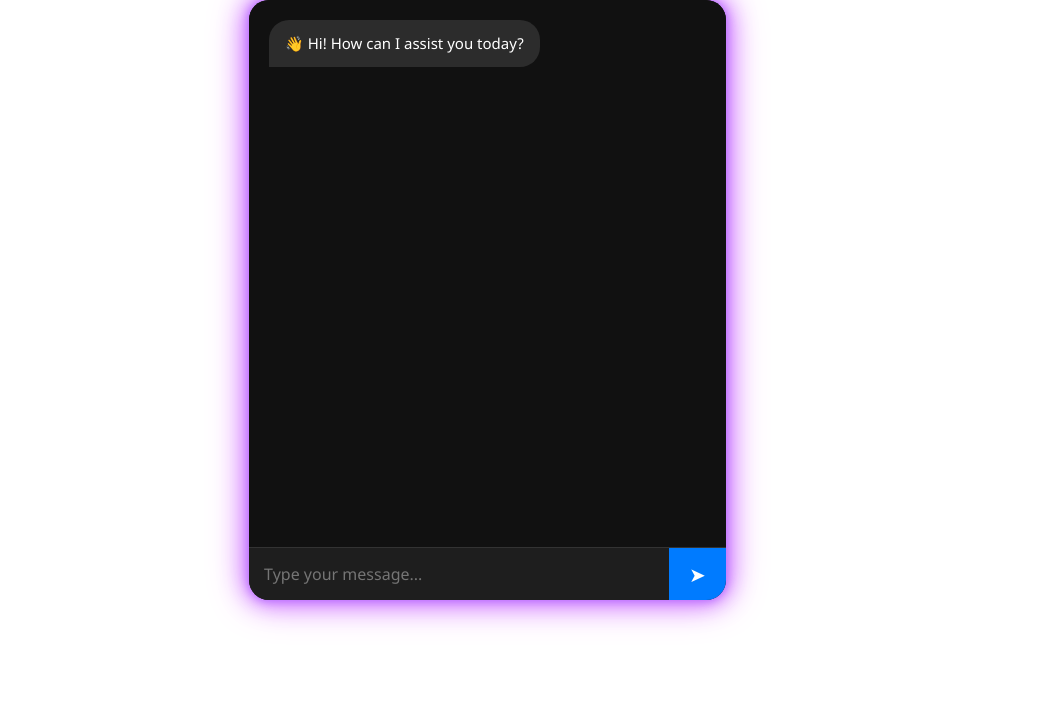
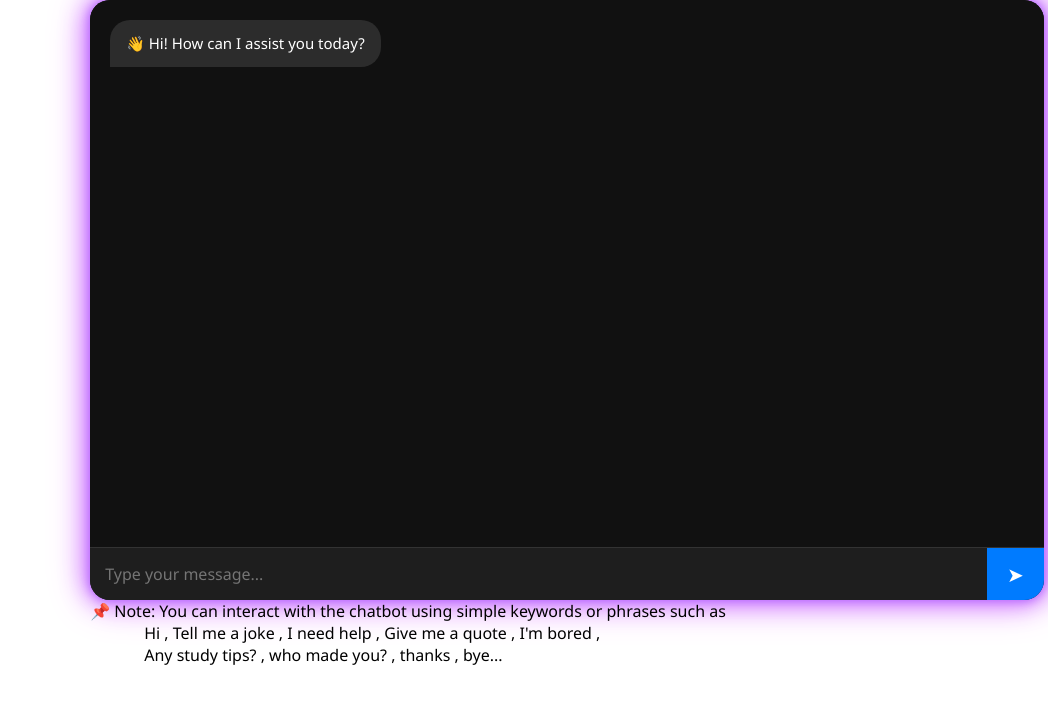
Before and after one commit to asif0549/BlackBucksProject, a Flask app: page / in a window 1280 px wide. Shown: the top 704 px of the page, without its empty margins (232-1280 px from the left). Run offline with Flask 3, Linux system fonts and the light colour scheme.

Commit message:
Update index.html

```diff
--- a/templates/index.html
+++ b/templates/index.html
@@ -7,6 +7,7 @@
   <link rel="stylesheet" href="{{ url_for('static', filename='style.css') }}" />
 </head>
 <body>
+    <div class="main">
   <div class="container">
     <div class="chat-container">
       <div class="chat-box" id="chat-box">
@@ -18,6 +19,12 @@
       </form>
     </div>
   </div>
+    <div class="footer">
+        <pre>📌 Note: You can interact with the chatbot using simple keywords or phrases such as
+             Hi , Tell me a joke , I need help , Give me a quote , I'm bored ,
+             Any study tips? , who made you? , thanks , bye...</pre>
+    </div>
+    </div>
   <script src="{{ url_for('static', filename='script.js') }}"></script>
 </body>
 </html>
```
